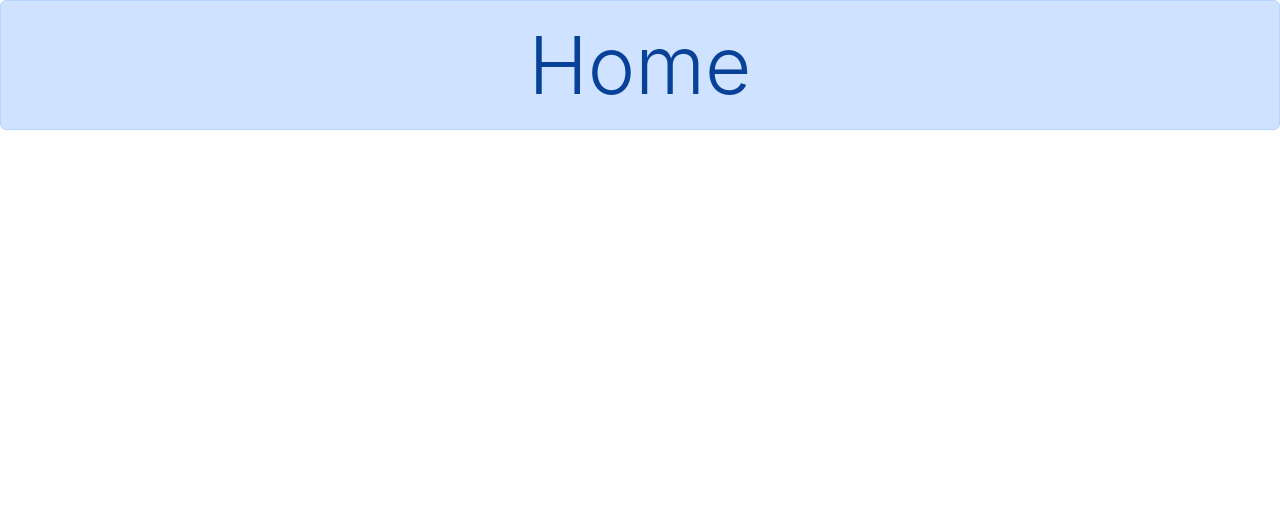
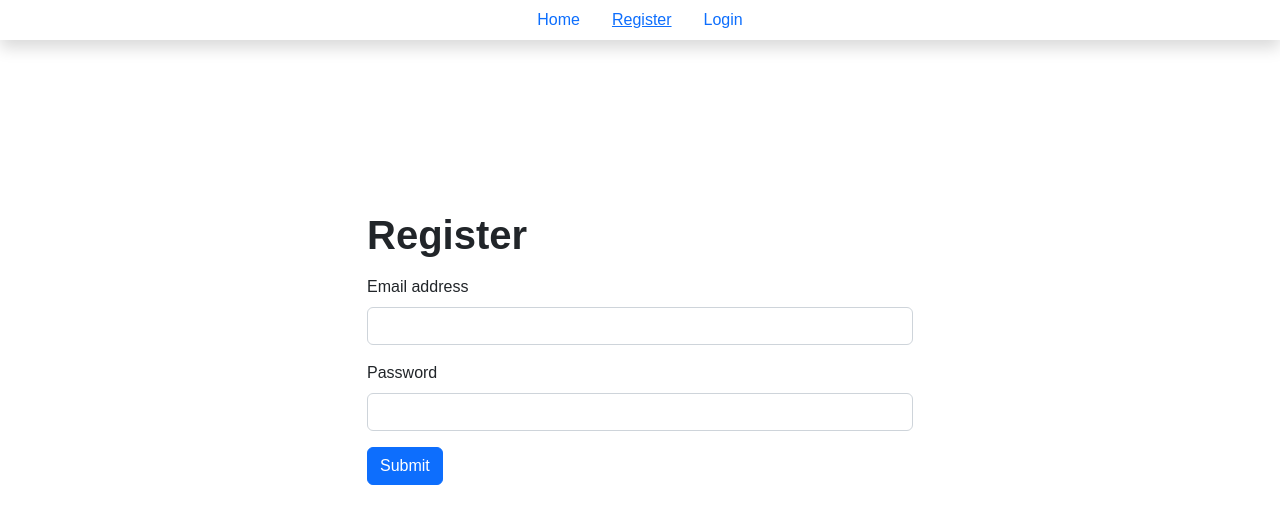
Before and after one commit to buddikaperera/mern-soketio-RN-FullStack-app, a React (Create React App) app: page /register in a window 1280 px wide. Shown: the top 524 px of the page. Built offline with nearby package versions, Linux system fonts and the light colour scheme.

Commit message:
routing and register pages created

```diff
--- a/package.json
+++ b/package.json
@@ -6,8 +6,11 @@
     "@testing-library/jest-dom": "^5.16.5",
     "@testing-library/react": "^13.4.0",
     "@testing-library/user-event": "^13.5.0",
+    "axios": "^1.1.3",
+    "dotenv": "^16.0.3",
     "react": "^18.2.0",
     "react-dom": "^18.2.0",
+    "react-router-dom": "^6.4.2",
     "react-scripts": "5.0.1",
     "web-vitals": "^2.1.4"
   },
--- a/src/App.js
+++ b/src/App.js
@@ -1,11 +1,23 @@
+import { BrowserRouter, Routes, Route } from 'react-router-dom';
 import './App.css';
 import Home from './pages/Home';
+import Register from './pages/Register';
+import Login from './pages/Login';
+import PageNotFound from './pages/PageNotFound';
+import Main from './components/nav/Main';
 
 function App() {
 	return (
-		<div className="App">
-			<Home />
-		</div>
+		<BrowserRouter>
+			<Main />
+			<Routes>
+				<Route path="/" element={<Home />} />
+				<Route path="/register" element={<Register />} />
+
+				<Route path="/login" element={<Login />} />
+				<Route path="*" element={<PageNotFound />} />
+			</Routes>
+		</BrowserRouter>
 	);
 }
 
--- /dev/null
+++ b/src/components/nav/Main.js
@@ -0,0 +1,28 @@
+import React from 'react';
+import { Link, NavLink } from 'react-router-dom';
+
+function Main() {
+	return (
+		<ul className="nav shadow mb-2 d-flex justify-content-center">
+			<li className="nav-item">
+				<NavLink className="nav-link" to="/">
+					Home
+				</NavLink>
+			</li>
+
+			<li className="nav-item">
+				<NavLink className="nav-link" to="/register">
+					Register
+				</NavLink>
+			</li>
+
+			<li className="nav-item">
+				<NavLink className="nav-link" to="/login">
+					Login
+				</NavLink>
+			</li>
+		</ul>
+	);
+}
+
+export default Main;
--- a/src/index.css
+++ b/src/index.css
@@ -1,13 +1,25 @@
-body {
-  margin: 0;
-  font-family: -apple-system, BlinkMacSystemFont, 'Segoe UI', 'Roboto', 'Oxygen',
-    'Ubuntu', 'Cantarell', 'Fira Sans', 'Droid Sans', 'Helvetica Neue',
-    sans-serif;
-  -webkit-font-smoothing: antialiased;
-  -moz-osx-font-smoothing: grayscale;
+:root {
+	--primary: ##2c974b;
+	--secondary: #ac4425;
 }
 
-code {
-  font-family: source-code-pro, Menlo, Monaco, Consolas, 'Courier New',
-    monospace;
+@import url('https://fonts.googleapis.com/css2?family=Montserrat:wght@500&display=swap');
+body {
+	margin: 0;
+
+	font-family: 'Montserrat', sans-serif !important;
 }
+
+* {
+	padding: 0;
+	box-sizing: border-box;
+	margin: 0;
+	font-family: 'Montserrat', sans-serif !important;
+	font-size: 16px;
+}
+
+/* Active Nav Links */
+
+.active {
+	text-decoration: underline;
+}
--- a/src/pages/Login.js
+++ b/src/pages/Login.js
@@ -1,9 +1,7 @@
-import React from 'react'
+import React from 'react';
 
 function Login() {
-  return (
-    <div>Login</div>
-  )
+	return <div className="display-1 alert alert-primary">Login</div>;
 }
 
-export default Login
+export default Login;
--- /dev/null
+++ b/src/pages/PageNotFound.js
@@ -0,0 +1,11 @@
+import React from 'react';
+
+function PageNotFound() {
+	return (
+		<div className="d-flex align-items-center justify-content-center vh-100 bg-primary">
+			<h1 className="display-1 fw-bold text-white">404</h1>
+		</div>
+	);
+}
+
+export default PageNotFound;
--- a/src/pages/Register.js
+++ b/src/pages/Register.js
@@ -1,7 +1,53 @@
 import React from 'react';
 
 function Register() {
-	return <div>Register</div>;
+	return (
+		<div
+			className="d-flex justify-content-center align-items-center vh-100"
+			style={{ marginTop: '-100px' }}
+		>
+			<div className="container">
+				<div className="row">
+					<div className="col-md-6 offset-md-3">
+						<h1 className="fw-bold mb-3">Register </h1>
+						<form>
+							<div className="mb-3">
+								<label
+									htmlFor="exampleInputEmail1"
+									className="form-label"
+								>
+									Email address
+								</label>
+								<input
+									type="email"
+									className="form-control"
+									id="exampleInputEmail1"
+									aria-describedby="emailHelp"
+								/>
+							</div>
+							<div className="mb-3">
+								<label
+									htmlFor="exampleInputPassword1"
+									className="form-label"
+								>
+									Password
+								</label>
+								<input
+									type="password"
+									className="form-control"
+									id="exampleInputPassword1"
+								/>
+							</div>
+
+							<button type="submit" className="btn btn-primary">
+								Submit
+							</button>
+						</form>
+					</div>
+				</div>
+			</div>
+		</div>
+	);
 }
 
 export default Register;
```
Also changed, not shown: 1 other file (tests, documents, lock files or other folders).
